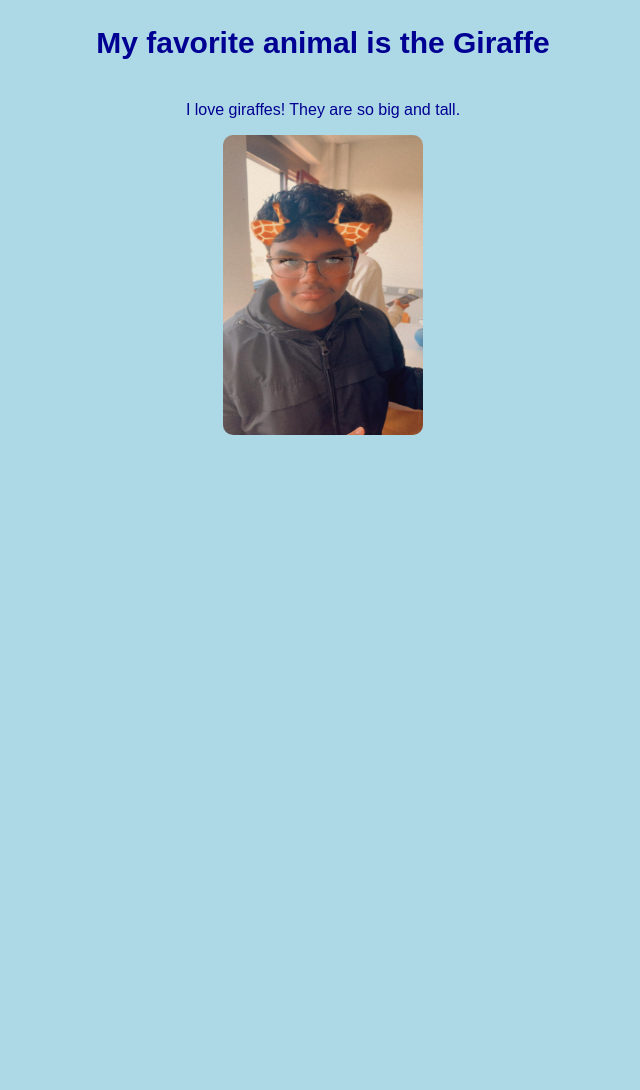
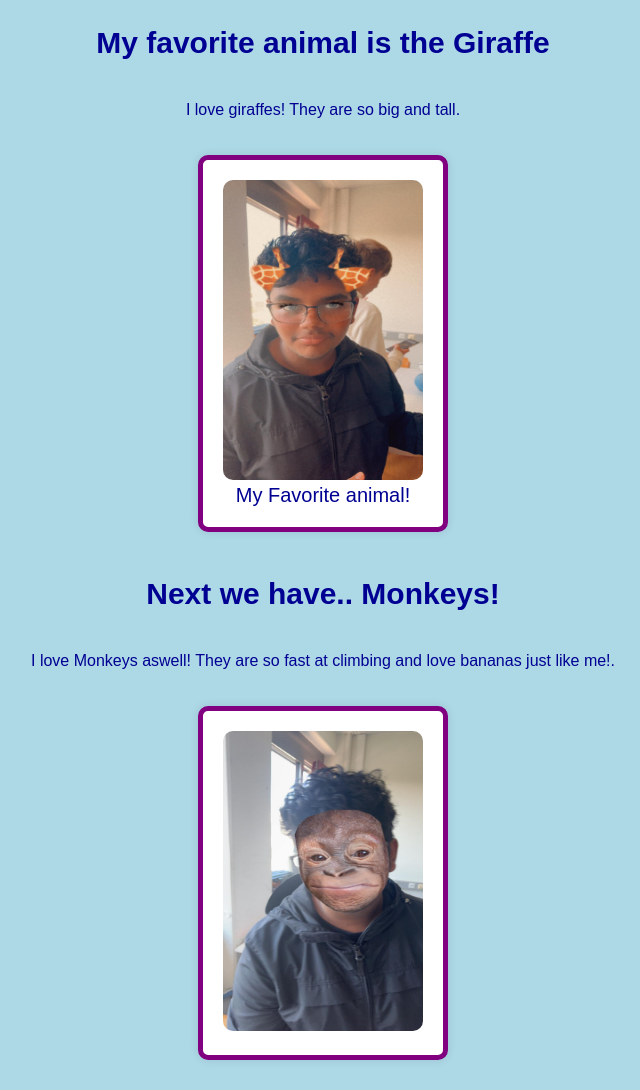
Before and after one commit to Antonio040/Rudi, a plain HTML site: page index.html in a window 1280 px wide. Shown: the part 700-1790 px from the top of the page, without its empty margins (317-957 px from the left). Before the commit the page ends 1149 px from the top, so only its background shows below. Drawn offline with Linux system fonts and the light colour scheme.

Commit message:
added images and links

```diff
--- a/index.html
+++ b/index.html
@@ -28,11 +28,22 @@
             <div class="image-section">
                 <h2>My favorite animal is the Giraffe</h2>
                 <p>I love giraffes! They are so big and tall.</p>
-                <a href="https://www.maskworld.com/german/products/kostueme/theater-theaterkostueme--210/neuzeit-moderne--2108/giraffe--112282?utm_source=yahoo%2Fbing&utm_medium=cpc&utm_campaign=Max_Performance&msclkid=58fa0da78fc918ddeeb86b493877aa1b" target="_blank">
-                <img class="GiraffeRudi" src="images/RudiGiraffe.jpg" width="200" height="300" alt="Giraffe" title="Rudi is Giraffe" style="border-radius: 10px;">
-                </a>
+                    <a href="https://www.maskworld.com/german/products/kostueme/theater-theaterkostueme--210/neuzeit-moderne--2108/giraffe--112282?utm_source=yahoo%2Fbing&utm_medium=cpc&utm_campaign=Max_Performance&msclkid=58fa0da78fc918ddeeb86b493877aa1b" target="_blank">
+                <figure class="text-section">
+                    <img src="images/RudiGiraffe.jpg" width="200" height="300" alt="Giraffe" title="Rudi is Giraffe" style="border-radius: 10px;">
+                    </a>
+                    <figcaption>My Favorite animal!</figcaption>
+                </figure>
             </div>
 
+            <div class="image-section">
+                <h2>Next we have.. Monkeys!</h2>
+                <p>I love Monkeys aswell! They are so fast at climbing and love bananas just like me!.</p>
+                <a href="https://www.imdb.com/title/tt11389872/mediaviewer/rm404060929/?ref_=tt_ov_i" target="_blank">
+                <figure class="text-section">
+                    <img src="images/MonkeyRudi.jpg" width="200" height="300" alt="Monkey" title="Rudi is Monkey" style="border-radius: 10px;">
+                </figure>
+                </a>
         </div>
     </body>
 </html>
--- a/style.css
+++ b/style.css
@@ -4,7 +4,6 @@ body
     font-family: Arial, sans-serif;
     margin: 0;
     padding: 0;
-
 }
 .header
 {
@@ -27,13 +26,11 @@ body
     justify-content: center; /* Centers the image and caption vertically */
     align-items: center; /* Centers the image and caption horizontally */
     margin: 0 auto; /* Centers the figure within its container */
-    transition: background 0.5s;
 }
 h1
 {
     color: rgb(0, 0, 146);
     font-size: 50px;
-    text-align: center;
     font-family: cursive;
 }
 
@@ -46,6 +43,7 @@ h2
 figure
 {
     border: solid 5px purple;
+    border-radius: 10px;
     float: center;
     width: 200px;
 }
@@ -53,11 +51,6 @@ figcaption
 {
     font-size: 20px;
 }
-.giraffe-text-section
-{
-    color: rgb(0 0 146);
-    padding: 10px;
-}
 .girafeRudi img
 {
     border-radius: 10px;
```
